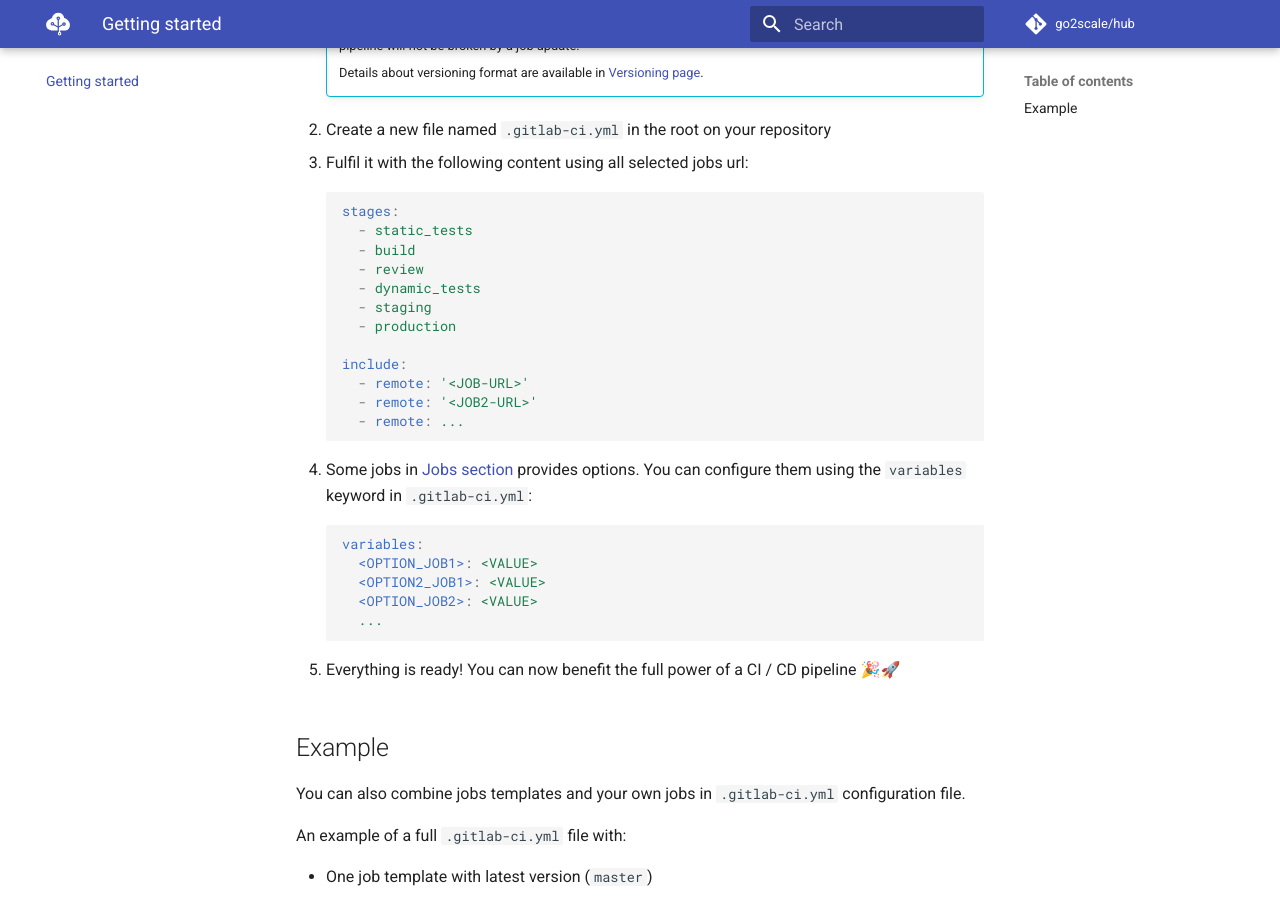
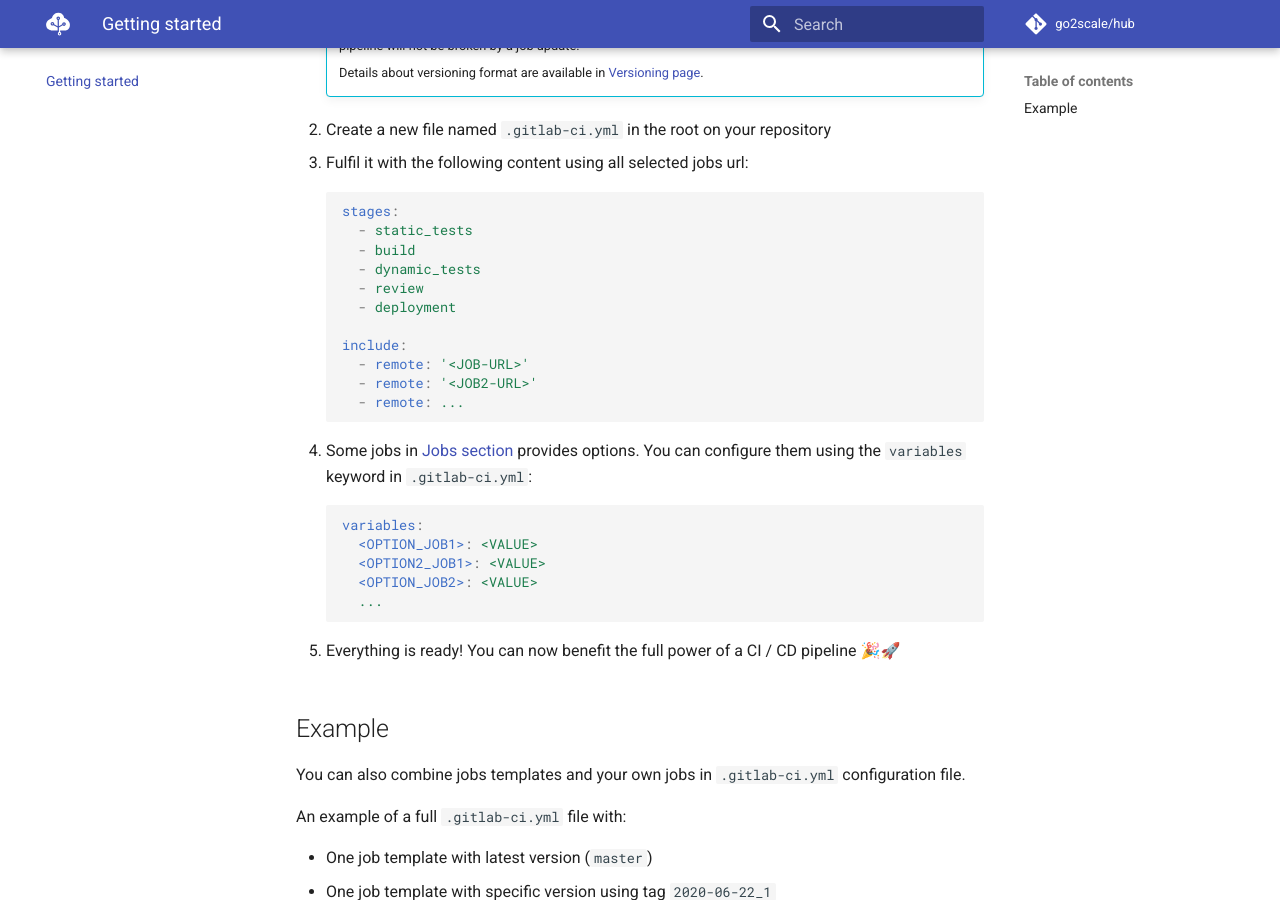
Before and after one commit to r2devops/hub, an MkDocs documentation site: the page built from docs/getting-started.md, in a window 1280 px wide and 900 px high, scrolled down 398 px. Built offline with MkDocs 1.6.1 and Material for MkDocs 9.7.7, drawn with Linux system fonts in a browser that asks for light colours; comment, search, counter and statistics services are not loaded.

Commit message:
update stages

```diff
--- a/docs/getting-started.md
+++ b/docs/getting-started.md
@@ -23,10 +23,9 @@ Follows these steps to setup your CI/CD pipeline in less than 10 minutes !
     stages:
       - static_tests
       - build
+      - dynamic_tests
       - review
-      - dynamic_tests
-      - staging
-      - production
+      - deployment
 
     include:
       - remote: '<JOB-URL>'
```
